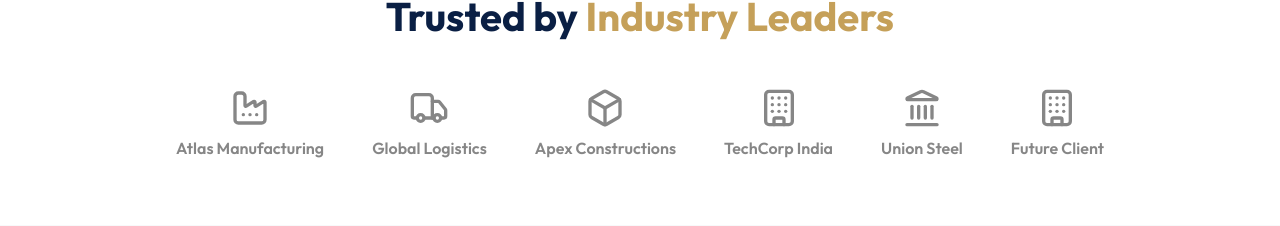
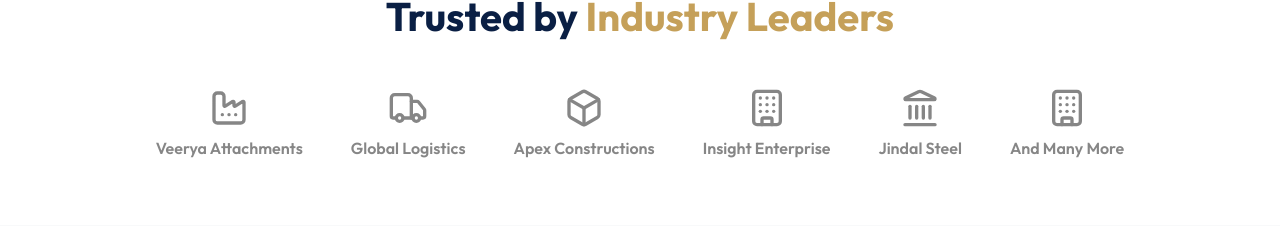
Before and after one commit to shubhamdnaik/Kyra, a React (Vite) app: page / in a window 1280 px wide. Shown: the part 4045-4271 px from the top of the page. Built offline with nearby package versions, Linux system fonts and the light colour scheme.

Commit message:
Rename clients to Jindal, Insight, Veerya, and 'And Many More'

```diff
--- a/src/components/Clients.jsx
+++ b/src/components/Clients.jsx
@@ -3,11 +3,11 @@
 import './Clients.css';
 
 const partners = [
-    { name: "Atlas Manufacturing", icon: <Factory size={40} /> },
+    { name: "Veerya Attachments", icon: <Factory size={40} /> },
     { name: "Global Logistics", icon: <Truck size={40} /> },
     { name: "Apex Constructions", icon: <Box size={40} /> },
-    { name: "TechCorp India", icon: <Building size={40} /> },
-    { name: "Union Steel", icon: <Landmark size={40} /> }
+    { name: "Insight Enterprise", icon: <Building size={40} /> },
+    { name: "Jindal Steel", icon: <Landmark size={40} /> }
 ];
 
 export function Clients() {
@@ -29,7 +29,7 @@
                     {/* Duplicate for visual balance if needed or add more */}
                     <div className="client-logo">
                         <Building size={40} />
-                        <span>Future Client</span>
+                        <span>And Many More</span>
                     </div>
                 </div>
             </div>
```
